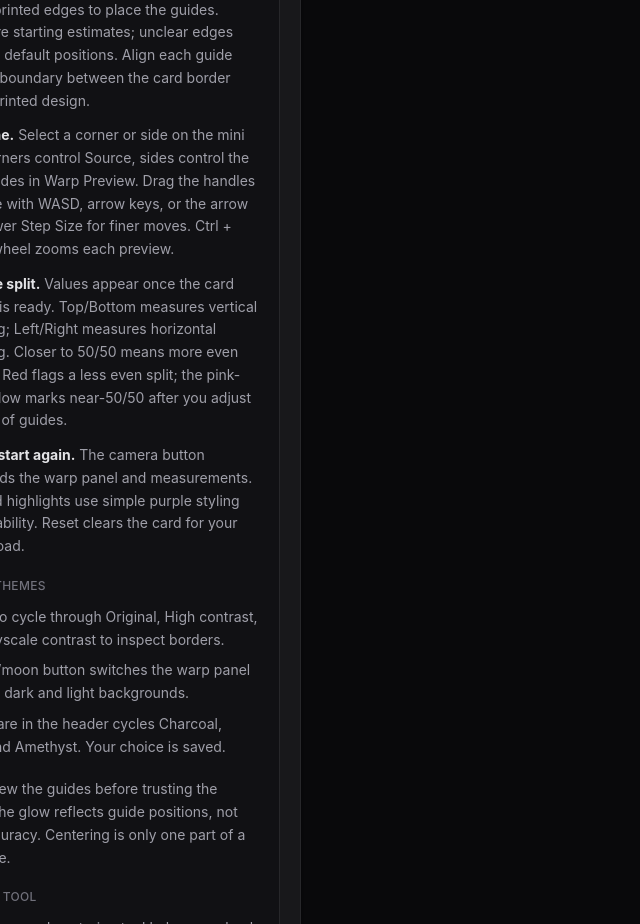
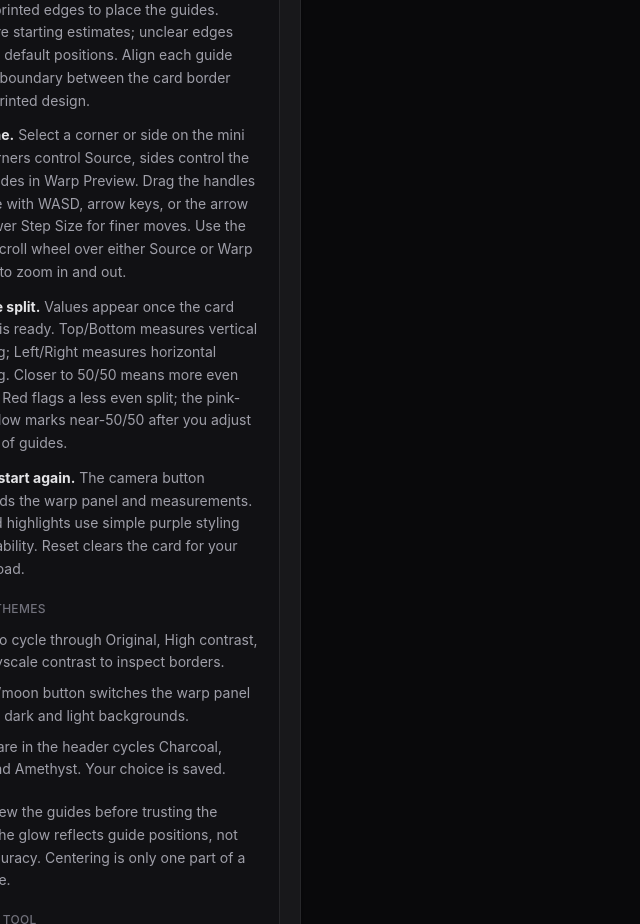
Before and after one commit to mf11y/card-centering-app, a SvelteKit app in the folder src/card-ui/: page / in a window 1280 px wide. Shown: the part 1220-2144 px from the top of the page, without its empty margins (0-640 px from the left). Built offline with nearby package versions, Linux system fonts and the light colour scheme.

Commit message:
Clarify mouse wheel zoom instructions for both previews

```diff
--- a/src/card-ui/src/routes/+page.svelte
+++ b/src/card-ui/src/routes/+page.svelte
@@ -2103,7 +2103,7 @@ const inputController = createInputController({
 								        <strong class="text-zinc-200">Fine-tune.</strong>
 								        Select a corner or side on the mini map: corners control Source, sides control
 								        the inner guides in Warp Preview. Drag the handles or nudge with WASD, arrow keys,
-								        or the arrow pad. Lower Step Size for finer moves. Ctrl + mouse wheel zooms each preview.
+								        or the arrow pad. Lower Step Size for finer moves. Use the mouse scroll wheel over either Source or Warp Preview to zoom in and out.
 								    </li>
 								    <li>
 								        <strong class="text-zinc-200">Read the split.</strong>
```
